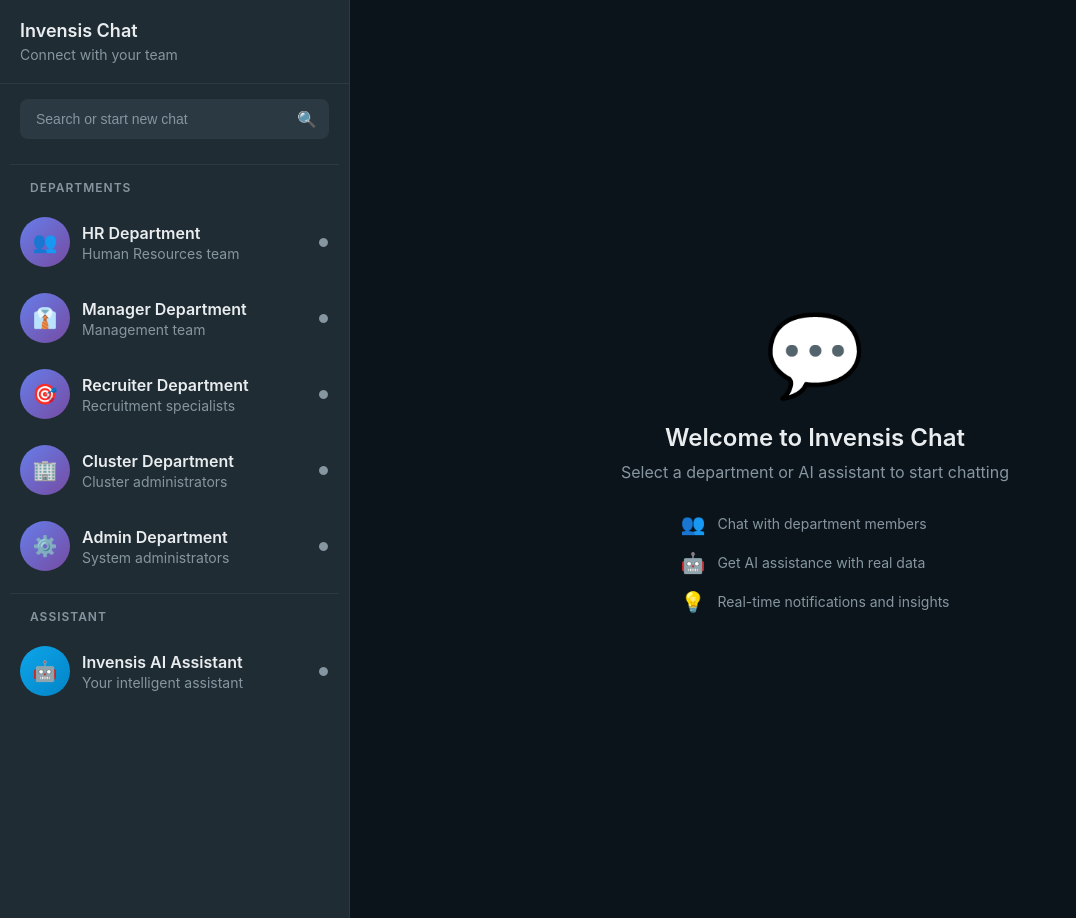
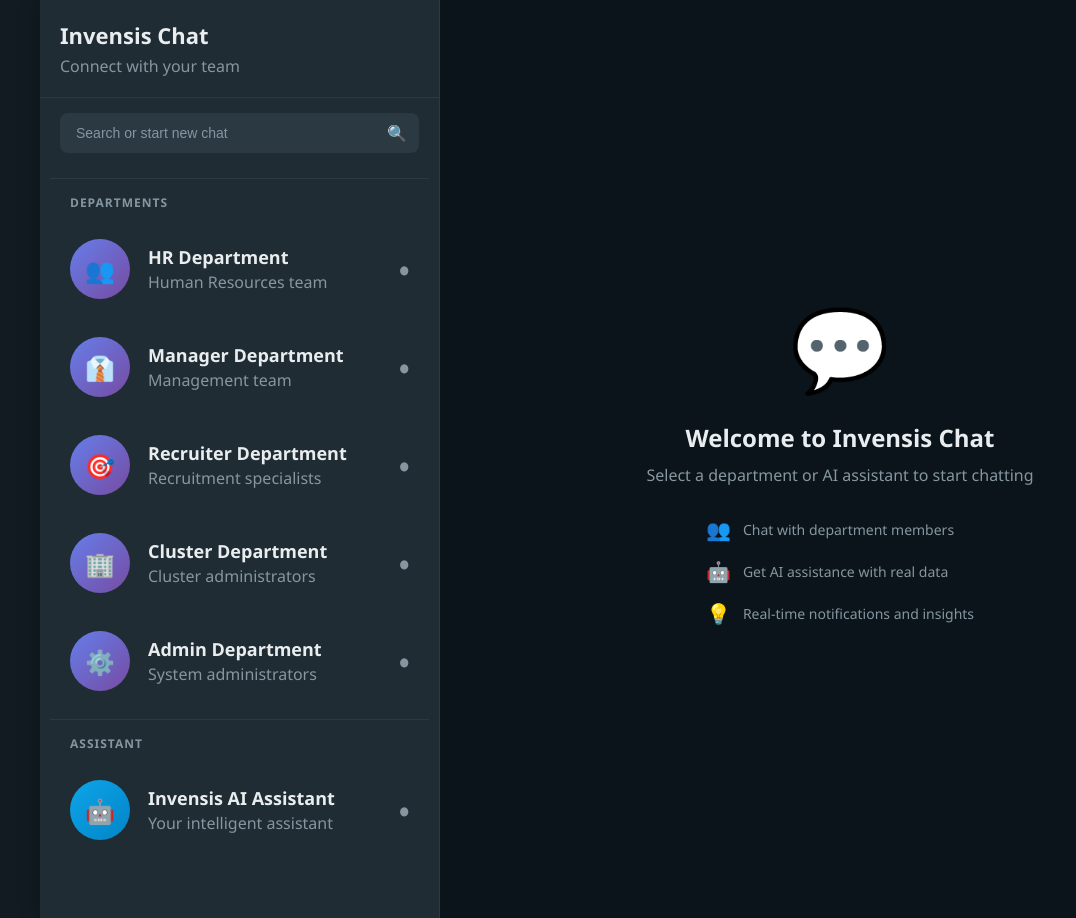
Before and after one commit to Mo-nish/Invensis_Requiter, a Flask app: page /chat in a window 1280 px wide. Shown: the whole page, without its empty margins (0-1076 px from the left). Run offline with Flask 3, Linux system fonts and the light colour scheme; the visitor is signed in with stand-in values (Sample User, id 1); data that the repository does not hold is empty.

Commit message:
📏 Increase Chat Interface Size: More WhatsApp-Like
✅ SIZE IMPROVEMENTS:
• Chat container: Max-width 1200px with shadow
• Sidebar width: 350px → 400px
• Avatar size: 50px → 60px
• Font sizes increased across the board

🎨 TYPOGRAPHY ENHANCEMENTS:
• Sidebar title: 18px → 22px
• Sidebar subtitle: 14px → 16px
• Chat names: 16px → 18px
• Chat messages: 14px → 16px
• Message bubbles: 14px → 16px
• Input field: 14px → 16px

💬 CHAT IMPROVEMENTS:
• Chat item padding: 12px → 18px
• Message bubble padding: 8px → 12px
• Input area padding: 20px → 25px
• Better spacing and margins

📱 WHATSAPP-LIKE EXPERIENCE:
• Larger, more readable text
• Better touch targets
• Professional appearance
• Improved user experience

Now the chat looks much more like WhatsApp

```diff
--- a/Documents/Invensis/templates/chat/chat_interface.html
+++ b/Documents/Invensis/templates/chat/chat_interface.html
@@ -22,12 +22,17 @@
         .chat-container {
             display: flex;
             height: 100vh;
+            width: 100vw;
             background: #111b21;
+            font-family: 'Segoe UI', Tahoma, Geneva, Verdana, sans-serif;
+            max-width: 1200px;
+            margin: 0 auto;
+            box-shadow: 0 0 20px rgba(0, 0, 0, 0.3);
         }
 
         /* Left Sidebar - Chat List */
         .chat-sidebar {
-            width: 350px;
+            width: 400px;
             background: #202c33;
             border-right: 1px solid #2a3942;
             display: flex;
@@ -41,14 +46,14 @@
         }
 
         .sidebar-title {
-            font-size: 18px;
+            font-size: 22px;
             font-weight: 600;
             color: #e9edef;
             margin-bottom: 5px;
         }
 
         .sidebar-subtitle {
-            font-size: 14px;
+            font-size: 16px;
             color: #8696a0;
         }
 
@@ -88,7 +93,7 @@
         .chat-item {
             display: flex;
             align-items: center;
-            padding: 12px 10px;
+            padding: 18px 20px;
             border-radius: 8px;
             margin: 2px 0;
             cursor: pointer;
@@ -104,14 +109,14 @@
         }
 
         .chat-avatar {
-            width: 50px;
-            height: 50px;
+            width: 60px;
+            height: 60px;
             border-radius: 50%;
             display: flex;
             align-items: center;
             justify-content: center;
-            font-size: 20px;
-            margin-right: 12px;
+            font-size: 24px;
+            margin-right: 18px;
             color: white;
         }
 
@@ -136,12 +141,12 @@
             font-weight: 600;
             color: #e9edef;
             margin-bottom: 2px;
-            font-size: 16px;
+            font-size: 18px;
         }
 
         .chat-last-message {
             color: #8696a0;
-            font-size: 14px;
+            font-size: 16px;
             white-space: nowrap;
             overflow: hidden;
             text-overflow: ellipsis;
@@ -293,9 +298,9 @@
 
         .message-bubble {
             max-width: 70%;
-            padding: 8px 12px;
+            padding: 12px 16px;
             border-radius: 18px;
-            font-size: 14px;
+            font-size: 16px;
             line-height: 1.4;
             word-wrap: break-word;
         }
@@ -321,11 +326,11 @@
 
         .input-area {
             background: #202c33;
-            padding: 20px;
+            padding: 25px;
             border-top: 1px solid #2a3942;
             display: flex;
             align-items: center;
-            gap: 10px;
+            gap: 15px;
         }
 
         .input-container {
@@ -343,8 +348,9 @@
             background: none;
             border: none;
             color: #e9edef;
-            font-size: 14px;
+            font-size: 16px;
             outline: none;
+            padding: 8px 12px;
         }
 
         .message-input::placeholder {
@@ -904,30 +910,10 @@
 
         async function loadConversation(conversationId, userName) {
             currentConversationId = conversationId;
-            currentChatType = 'user'; // Set chat type for individual user chat
-
-            // Update sidebar - highlight the conversation
-            document.querySelectorAll('.chat-item').forEach(item => {
-                item.classList.remove('active');
-            });
-            document.querySelector(`[data-conversation="${conversationId}"]`).classList.add('active');
-
-            // Show chat area
-            document.getElementById('welcomeScreen').style.display = 'none';
-            document.getElementById('chatHeader').style.display = 'flex';
-            document.getElementById('messagesArea').style.display = 'flex';
-            document.getElementById('inputArea').style.display = 'flex';
 
             // Update header
             document.getElementById('headerName').textContent = userName;
             document.getElementById('headerStatus').textContent = 'Online';
-            document.getElementById('headerAvatar').textContent = userName.charAt(0).toUpperCase();
-
-            // Hide sidebar on mobile
-            if (window.innerWidth <= 768) {
-                document.getElementById('chatSidebar').classList.add('hidden');
-                document.getElementById('chatArea').classList.add('active');
-            }
 
             // Load messages
             await loadMessages(conversationId);
@@ -1081,11 +1067,6 @@
                 if (data.success) {
                     // Message sent successfully
                     console.log('Message sent successfully');
-
-                    // Refresh conversation list to update last message
-                    setTimeout(() => {
-                        loadPreviousConversations();
-                    }, 500);
                 } else {
                     addMessage('Failed to send message. Please try again.', 'received');
                 }
```
